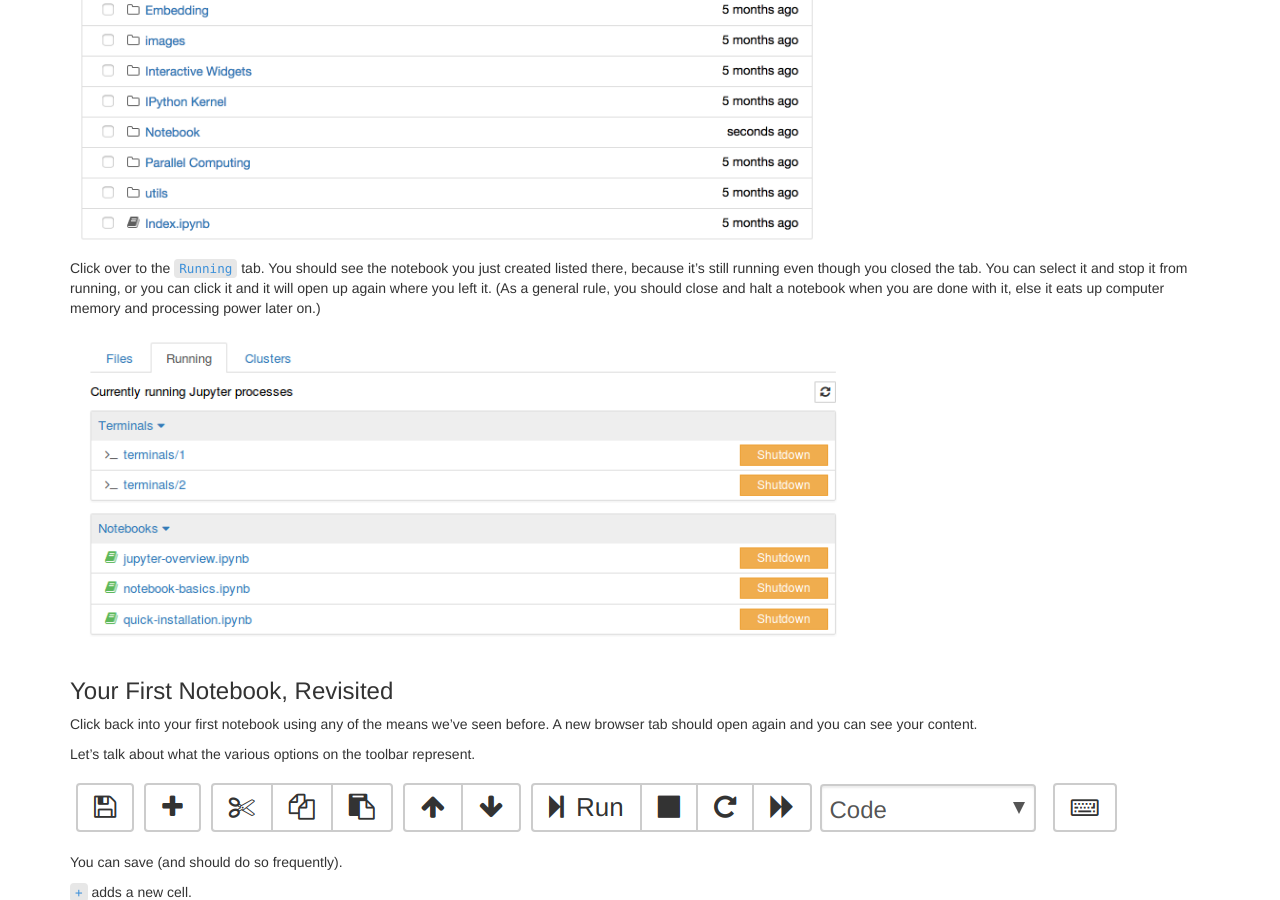
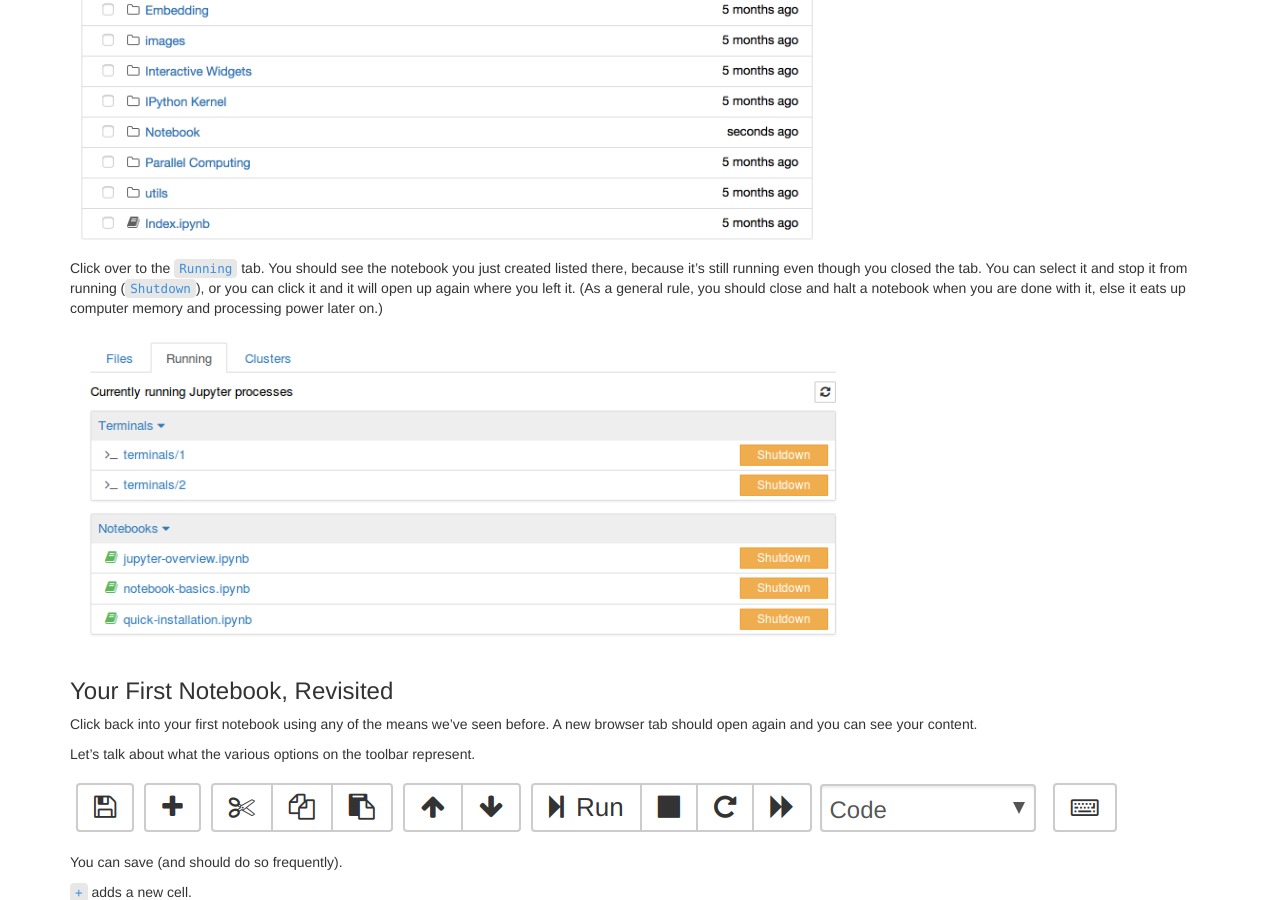
Before and after one commit to carpentries-incubator/python-business, a Jekyll site: the page built from _episodes/00-intro_notebook.md, in a window 1280 px wide and 900 px high, scrolled down 2446 px. Built offline with Jekyll 4.4.1, drawn with Linux system fonts in a browser that asks for light colours; some of the changed text lies outside the part shown.

Commit message:
Add rewrite of 0th lesson.

```diff
--- a/_episodes/00-intro_notebook.md
+++ b/_episodes/00-intro_notebook.md
@@ -99,7 +99,7 @@ On the main Jupyter page, `Files` tab, you should see a new `Untitled.ipynb` not
 
 ![files-tab](../pic/dashboard_notebooks_tab_5_0.png){:height="500px"}
 
-Click over to the `Running` tab.  You should see the notebook you just created listed there, because it's still running even though you closed the tab.  You can select it and stop it from running, or you can click it and it will open up again where you left it.  (As a general rule, you should close and halt a notebook when you are done with it, else it eats up computer memory and processing power later on.)
+Click over to the `Running` tab.  You should see the notebook you just created listed there, because it's still running even though you closed the tab.  You can select it and stop it from running (`Shutdown`), or you can click it and it will open up again where you left it.  (As a general rule, you should close and halt a notebook when you are done with it, else it eats up computer memory and processing power later on.)
 
 ![running-tab](../pic/dashboard_running_tab_4_0.png){:height="330px"}
 
```
Also changed, not shown: other parts of _episodes/00-intro_notebook.md (+1 -1 lines).
